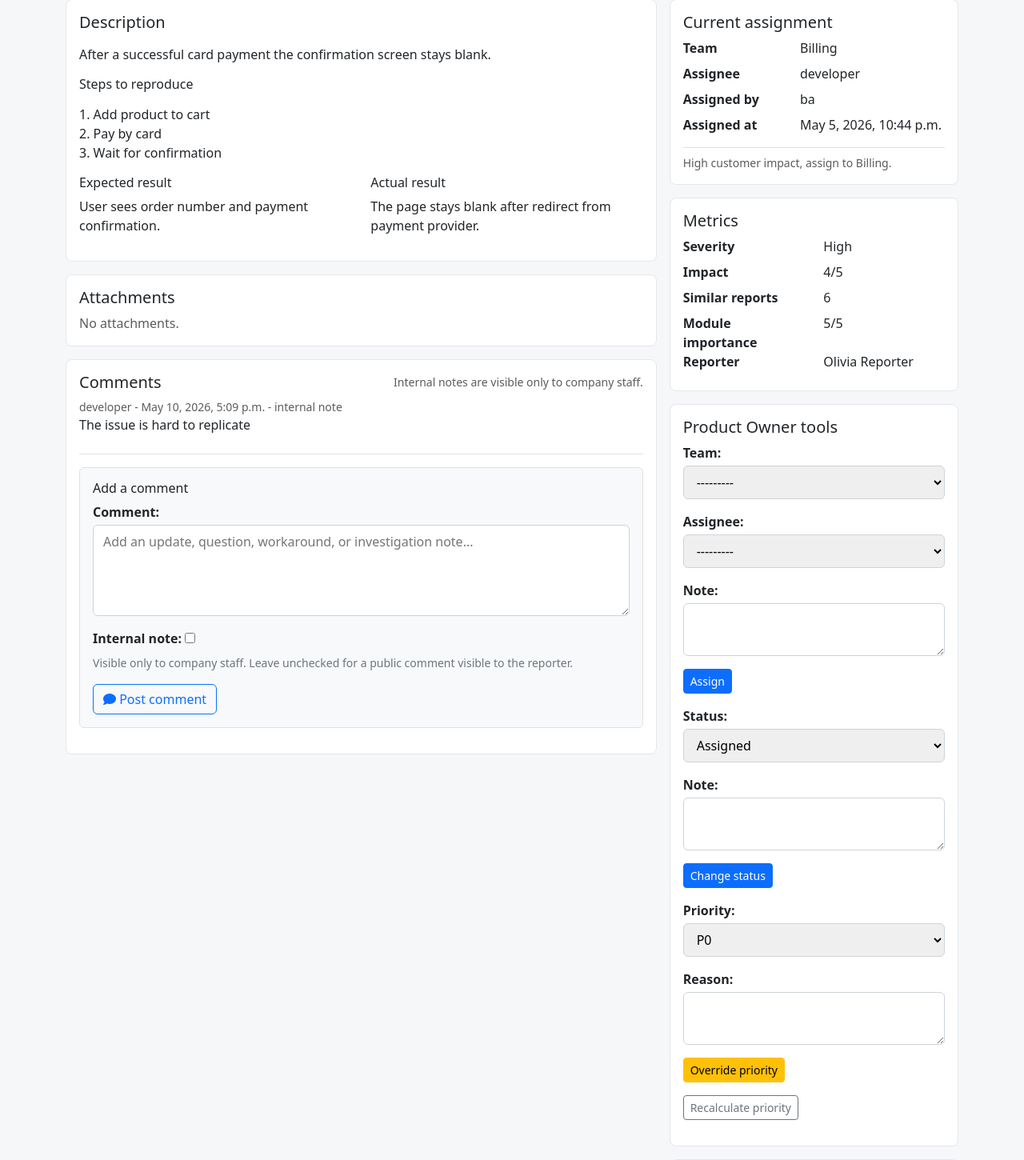
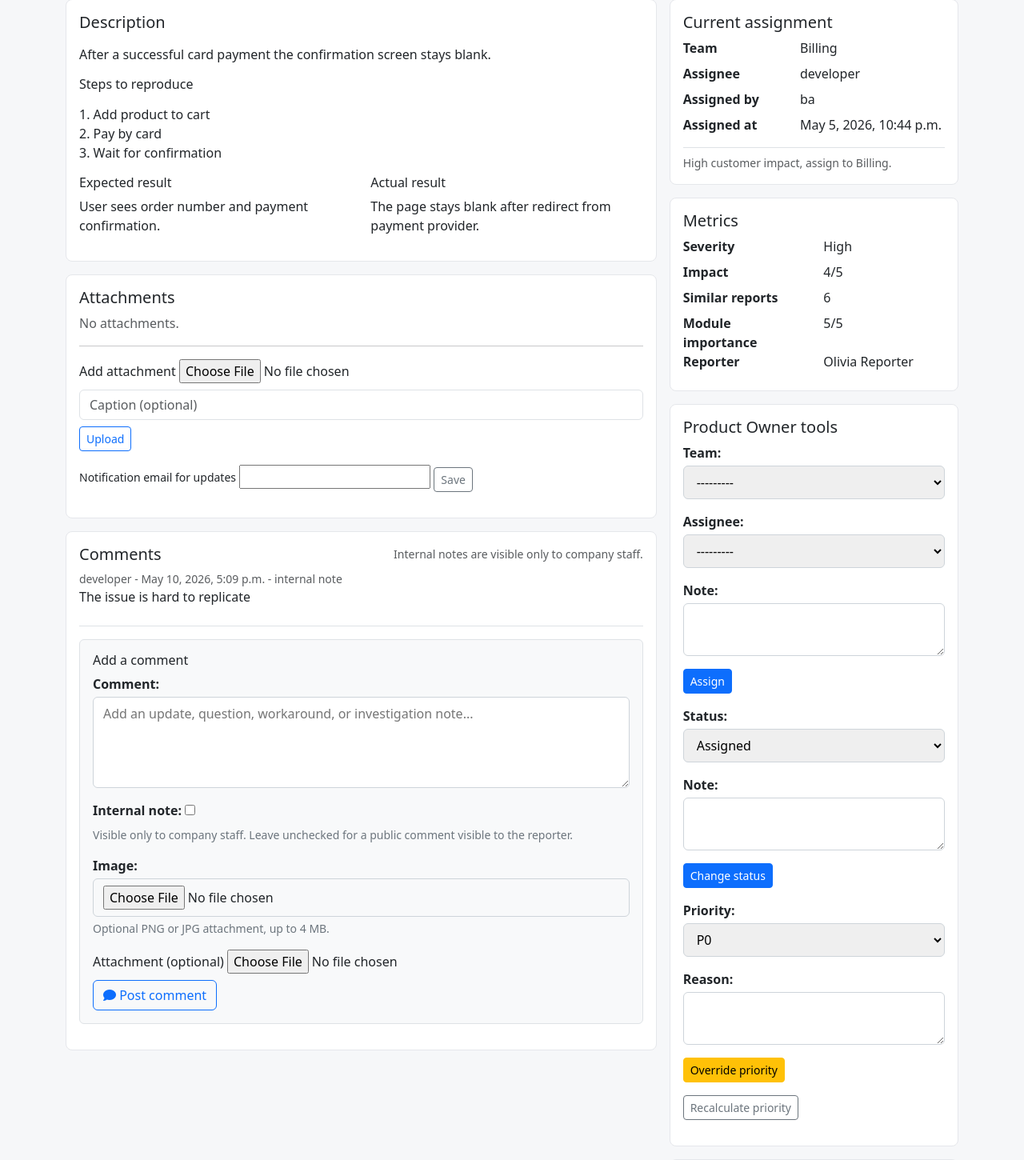
Before and after one commit to Mateoo18/BugTracker, a Django app: page /bugs/1/ in a window 1280 px wide. Shown: the part 183-1633 px from the top of the page at 80% size. Run offline with Django 5.2, Linux system fonts and the light colour scheme; a user stored in the database is signed in; data comes from the database, SQL or seed files in the repository; both versions use the stored data as it was after the commit; data that the repository does not hold is empty.

Commit message:
Add attachments for comments and bug notification email; template and view handling

```diff
--- a/infrastructure/models.py
+++ b/infrastructure/models.py
@@ -97,6 +97,7 @@ class Bug(TimeStampedModel):
     module = models.CharField(max_length=120)
     module_importance = models.PositiveSmallIntegerField(default=3, validators=[MinValueValidator(1), MaxValueValidator(5)])
     product = models.CharField(max_length=160)
+    notification_email = models.EmailField(blank=True, help_text="Optional email to receive updates about this bug")
     company = models.ForeignKey(Company, on_delete=models.CASCADE, related_name="bugs")
     reporter = models.ForeignKey(User, on_delete=models.CASCADE, related_name="reported_bugs")
     duplicate_of = models.ForeignKey("self", on_delete=models.SET_NULL, null=True, blank=True, related_name="duplicates")
@@ -177,6 +178,19 @@ class BugAttachment(TimeStampedModel):
         return self.caption or self.image.name
 
 
+class BugCommentAttachment(TimeStampedModel):
+    comment = models.ForeignKey("BugComment", on_delete=models.CASCADE, related_name="attachments")
+    uploaded_by = models.ForeignKey(User, on_delete=models.SET_NULL, null=True, related_name="comment_attachments")
+    image = models.ImageField(
+        upload_to="comment_attachments/%Y/%m/%d/",
+        validators=[FileExtensionValidator(["png", "jpg", "jpeg"])],
+    )
+    caption = models.CharField(max_length=180, blank=True)
+
+    def __str__(self) -> str:
+        return self.caption or (self.image.name if self.image else "")
+
+
 class BugPriorityHistory(models.Model):
     bug = models.ForeignKey(Bug, on_delete=models.CASCADE, related_name="priority_history")
     old_priority = models.CharField(max_length=2, blank=True)
--- a/presentation/web/forms.py
+++ b/presentation/web/forms.py
@@ -1,7 +1,7 @@
 from django import forms
 from django.contrib.auth.forms import UserCreationForm
 
-from infrastructure.models import Bug, BugComment, Company, Team, User
+from infrastructure.models import Bug, BugComment, Company, Team, User, BugAttachment
 
 
 class RegistrationForm(UserCreationForm):
@@ -53,6 +53,31 @@ class BugReportForm(forms.ModelForm):
             "similar_count": "Similar reports",
             "module_importance": "Module importance",
         }
+
+
+class BugAttachmentForm(forms.ModelForm):
+    class Meta:
+        model = Bug._meta.get_field("") if False else None
+
+    # Use a simple form instead of ModelForm to avoid circular import issues
+    image = forms.ImageField(required=True, help_text="PNG or JPG attachment, up to 4 MB.")
+    caption = forms.CharField(required=False, max_length=180)
+
+    def clean_image(self):
+        image = self.cleaned_data.get("image")
+        if image and image.size > 4 * 1024 * 1024:
+            raise forms.ValidationError("Attachment size must be 4 MB or less.")
+        return image
+
+
+class BugNotificationForm(forms.ModelForm):
+    class Meta:
+        model = Bug
+        fields = ("notification_email",)
+
+    def clean_notification_email(self):
+        email = self.cleaned_data.get("notification_email", "").strip()
+        return email
         help_texts = {
             "module": "Examples: Payments, Login, Reports, Notifications.",
             "severity": "Low = cosmetic or minor, Medium = degraded workflow, High = major feature broken, Critical = outage, data loss, or security risk.",
@@ -104,6 +129,7 @@ class PriorityOverrideForm(forms.Form):
 
 
 class BugCommentForm(forms.ModelForm):
+    image = forms.ImageField(required=False, help_text="Optional PNG or JPG attachment, up to 4 MB.")
     class Meta:
         model = BugComment
         fields = ("body", "is_internal")
@@ -187,3 +213,15 @@ class TeamCreateForm(forms.ModelForm):
         if commit:
             team.save()
         return team
+
+
+class BugAttachmentForm(forms.ModelForm):
+    class Meta:
+        model = BugAttachment
+        fields = ("image", "caption")
+
+    def clean_image(self):
+        image = self.cleaned_data.get("image")
+        if image and image.size > 4 * 1024 * 1024:
+            raise forms.ValidationError("Attachment size must be 4 MB or less.")
+        return image
--- a/presentation/web/templates/bugs/bug_detail.html
+++ b/presentation/web/templates/bugs/bug_detail.html
@@ -33,6 +33,26 @@
             {% empty %}
                 <p class="text-muted mb-0">No attachments.</p>
             {% endfor %}
+            <hr>
+            <form method="post" enctype="multipart/form-data" class="mt-2" action="">
+                {% csrf_token %}
+                <input type="hidden" name="action" value="attach_bug">
+                <div class="mb-2">
+                    <label for="id_bug_image">Add attachment</label>
+                    <input type="file" name="bug_image" id="id_bug_image" accept="image/png,image/jpeg">
+                </div>
+                <div class="mb-2"><input type="text" name="bug_caption" placeholder="Caption (optional)" class="form-control"></div>
+                <button class="btn btn-sm btn-outline-primary">Upload</button>
+            </form>
+            {% if can_manage %}
+            <form method="post" class="mt-2">
+                {% csrf_token %}
+                <input type="hidden" name="action" value="notification">
+                <label class="small">Notification email for updates</label>
+                {{ notification_form.notification_email }}
+                <button class="btn btn-sm btn-outline-secondary mt-1">Save</button>
+            </form>
+            {% endif %}
         </div>
         <div class="panel p-3">
             <div class="d-flex justify-content-between align-items-center">
@@ -43,15 +63,25 @@
                 <div class="border-bottom py-2">
                     <div class="small text-muted">{{ comment.author }} - {{ comment.created_at }}{% if comment.is_internal %} - internal note{% endif %}</div>
                     {{ comment.body|linebreaks }}
+                    {% for att in comment.attachments.all %}
+                        <div class="mt-2">
+                            <img class="img-fluid rounded" src="{{ att.image.url }}" alt="{{ att.caption }}">
+                            <div class="small text-muted">{{ att.caption }}</div>
+                        </div>
+                    {% endfor %}
                 </div>
             {% empty %}
                 <p class="text-muted mt-3">No comments yet.</p>
             {% endfor %}
-            <form method="post" class="mt-3 border rounded p-3 bg-light">
+            <form method="post" class="mt-3 border rounded p-3 bg-light" enctype="multipart/form-data">
                 {% csrf_token %}
                 <input type="hidden" name="action" value="comment">
                 <h3 class="h6">Add a comment</h3>
                 {{ comment_form.as_p }}
+                <div class="mb-2">
+                    <label for="id_image">Attachment (optional)</label>
+                    <input type="file" name="image" id="id_image" accept="image/png,image/jpeg">
+                </div>
                 <button class="btn btn-outline-primary"><i class="fa-solid fa-comment"></i> Post comment</button>
             </form>
         </div>
--- a/presentation/web/views.py
+++ b/presentation/web/views.py
@@ -29,6 +29,8 @@ from .forms import (
     RegistrationForm,
     StatusChangeForm,
     TeamCreateForm,
+    BugAttachmentForm,
+    BugNotificationForm,
 )
 
 logger = logging.getLogger("bugtracker")
@@ -194,8 +196,17 @@ def public_resolved_bugs(request):
 @login_required
 def bug_detail(request, pk):
     bug = get_object_or_404(_visible_bugs_for(request.user), pk=pk)
+    # handle notification email update
+    if request.method == "POST" and request.POST.get("action") == "notification":
+        form = BugNotificationForm(request.POST, instance=bug)
+        if form.is_valid():
+            form.save()
+            messages.success(request, "Notification email updated.")
+        else:
+            messages.error(request, "Could not update notification email.")
+        return redirect(bug)
     if request.method == "POST" and request.POST.get("action") == "comment":
-        form = BugCommentForm(request.POST)
+        form = BugCommentForm(request.POST, request.FILES)
         if form.is_valid():
             comment = form.save(commit=False)
             comment.bug = bug
@@ -203,8 +214,31 @@ def bug_detail(request, pk):
             if comment.is_internal and not is_staff_role(request.user):
                 comment.is_internal = False
             comment.save()
+            # handle optional attachment
+            image = request.FILES.get("image")
+            if image:
+                from infrastructure.models import BugCommentAttachment
+
+                BugCommentAttachment.objects.create(
+                    comment=comment,
+                    uploaded_by=request.user,
+                    image=image,
+                    caption="Comment attachment",
+                )
             messages.success(request, "Comment added.")
             return redirect(bug)
+    if request.method == "POST" and request.POST.get("action") == "attach_bug":
+        # handle attachment upload for existing bug
+        image = request.FILES.get("bug_image")
+        caption = request.POST.get("bug_caption", "")
+        if image:
+            from infrastructure.models import BugAttachment
+
+            BugAttachment.objects.create(bug=bug, uploaded_by=request.user, image=image, caption=caption)
+            messages.success(request, "Attachment uploaded.")
+        else:
+            messages.error(request, "No file uploaded.")
+        return redirect(bug)
     assignment_form = AssignmentForm(company=bug.company)
     status_form = StatusChangeForm(initial={"status": bug.status})
     priority_form = PriorityOverrideForm(initial={"priority": bug.priority})
@@ -222,6 +256,8 @@ def bug_detail(request, pk):
             "assignment_form": assignment_form,
             "status_form": status_form,
             "priority_form": priority_form,
+            "attachment_form": BugAttachmentForm(),
+            "notification_form": BugNotificationForm(instance=bug),
             "can_manage": is_ba_or_admin(request.user),
         },
     )
```
Also changed, not shown: CHAT_TRANSCRIPT.txt (added, +64 -0 lines), SESSION_NOTES.md (added, +39 -0 lines), db.sqlite3, infrastructure/migrations/0004_bugcommentattachment.py (added), infrastructure/migrations/0005_add_notification_email.py (added).
